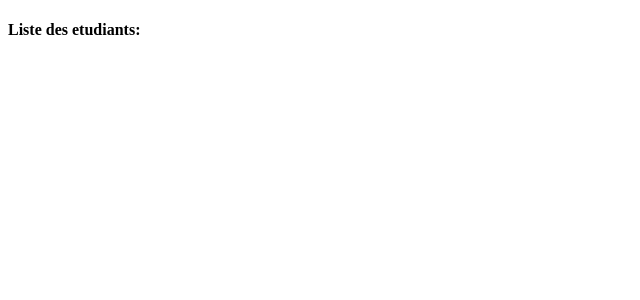
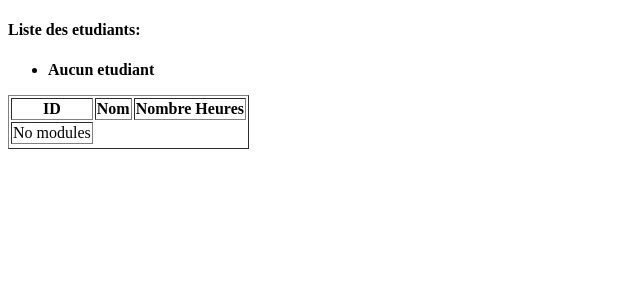
Before and after one commit to X9Yovix/pe_symfony, a Symfony app: template templates/etudiant/liste.html.twig in a window 1280 px wide. Shown: the top 300 px of the page, without its empty margins (0-640 px from the left). Run offline with Twig, Linux system fonts and the light colour scheme; the template is opened without the code that fills it, so the values that code supplies are empty; some libraries are stand-ins or nearby versions.

Commit message:
handling of associative array

```diff
--- a/templates/etudiant/liste.html.twig
+++ b/templates/etudiant/liste.html.twig
@@ -8,7 +8,30 @@
 	</h4>
 	<ul>
 		{% for i in etudiants %}
-			<li>{{i}}</li>
+			<li>{{i | upper}}</li>
+		{% else %}
+			<li>
+				<b>Aucun etudiant</b>
+			</li>
 		{% endfor %}
-	</ui>
+	</ul>
+	<table border="1">
+		<tr>
+			<th>ID</th>
+			<th>Nom</th>
+			<th>Nombre Heures</th>
+		</tr>
+		{% for i in modules %}
+			<tr>
+				<td>{{i.id}}</td>
+				<td>{{i.nom}}</td>
+				<td>{{i.nbrHeures}}</td>
+			</tr>
+			{% else %}
+			<tr>
+				<td>No modules</td>
+			</tr>
+		{% endfor %}
+		<tr></tr>
+	</table>
 {% endblock %}
```
Also changed, not shown: src/Controller/EtudiantController.php (+15 -1 lines).
